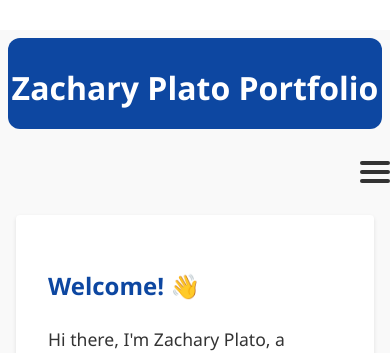
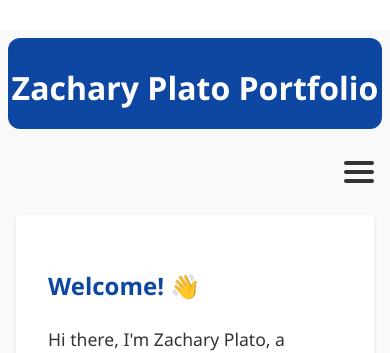
Before and after one commit to zplato/zplato.github.io, a Jekyll site: the page built from index.html, in a window 390 px wide. Shown: the top 353 px of the page. Built offline with Jekyll 4.4.1, drawn with Linux system fonts in a browser that asks for light colours.

Commit message:
init site

```diff
--- a/_layouts/default.html
+++ b/_layouts/default.html
@@ -9,7 +9,7 @@
     body {
       margin: 0;
       overflow-x: hidden; /* Prevent horizontal scrolling */
-      background-color: #f9f9f9; /* Example background to match page */
+      background-color: #f9f9f9; /* Match the page background */
     }
 
     header {
@@ -31,6 +31,8 @@
       display: flex;
       justify-content: center;
       gap: 1rem;
+      margin: 0;
+      padding: 0;
     }
 
     section, article {
@@ -51,8 +53,9 @@
       width: 100%;
       background: #f9f9f9; /* Match the rest of the page */
       text-align: right;
-      padding: 0.5rem 1rem;
+      padding: 0.5rem 0.5rem;
       z-index: 1001;
+      box-sizing: border-box;
     }
 
     @media screen and (max-width: 768px) {
@@ -65,7 +68,7 @@
         position: fixed;
         top: 0;
         left: 0;
-        padding: 7rem 0 2rem 0;
+        padding: 6rem 0 2rem 0; /* Reduced padding to eliminate overlap */
         z-index: 998;
         pointer-events: none;
       }
@@ -80,7 +83,7 @@
         width: 30px;
         height: 22px;
         cursor: pointer;
-        margin-right: 1rem; /* Increase right margin */
+        margin-right: 0.5rem; /* Reduced margin so it's not off-screen */
         position: relative;
         right: 0;
         z-index: 1002;
@@ -93,11 +96,6 @@
         background: #333;
         margin-bottom: 5px;
         border-radius: 2px;
-      }
-
-      /* Hide hamburger when menu is active */
-      nav ul.active ~ .hamburger-container .hamburger {
-        display: none;
       }
 
       nav ul li a {
```
